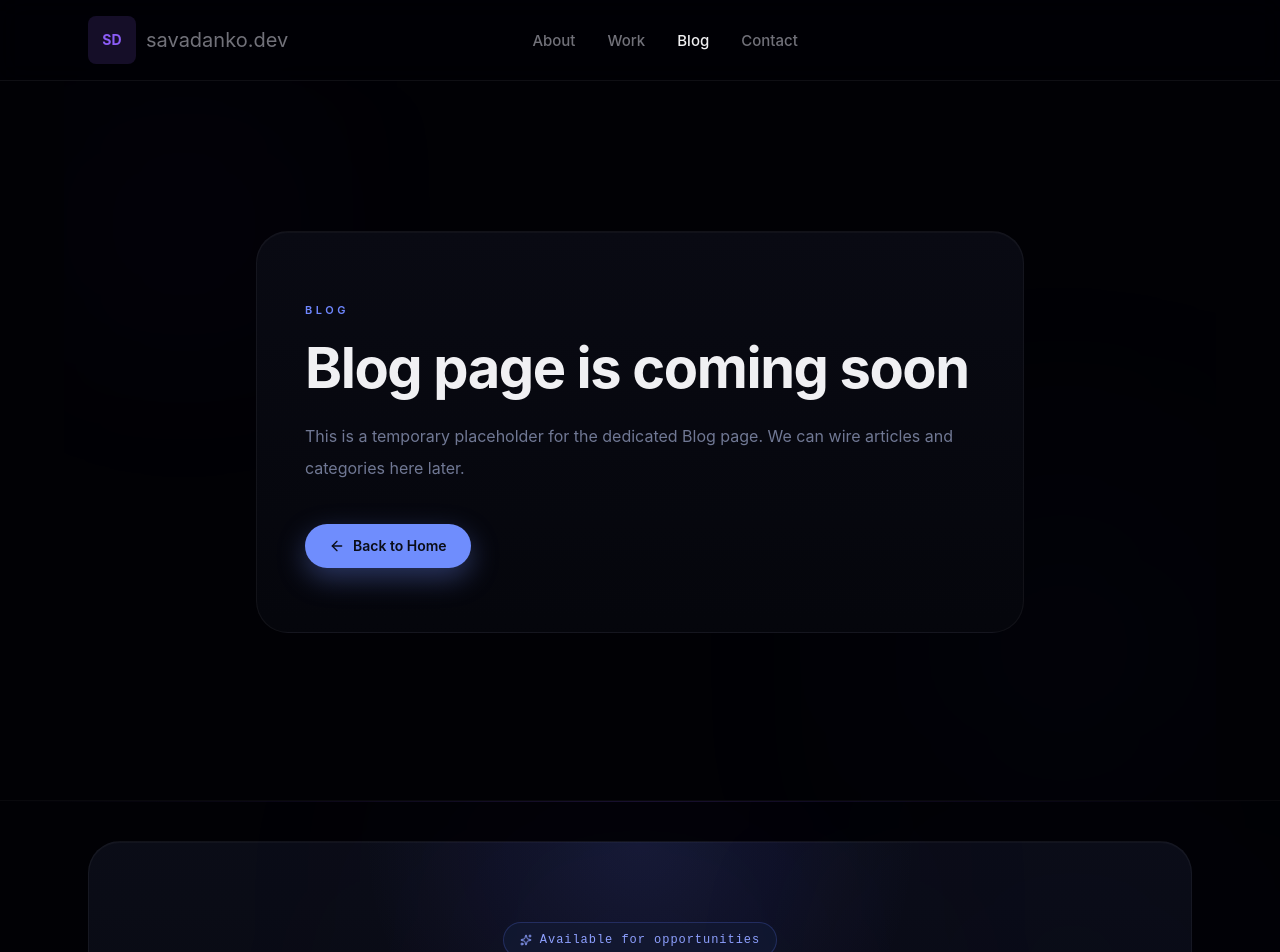
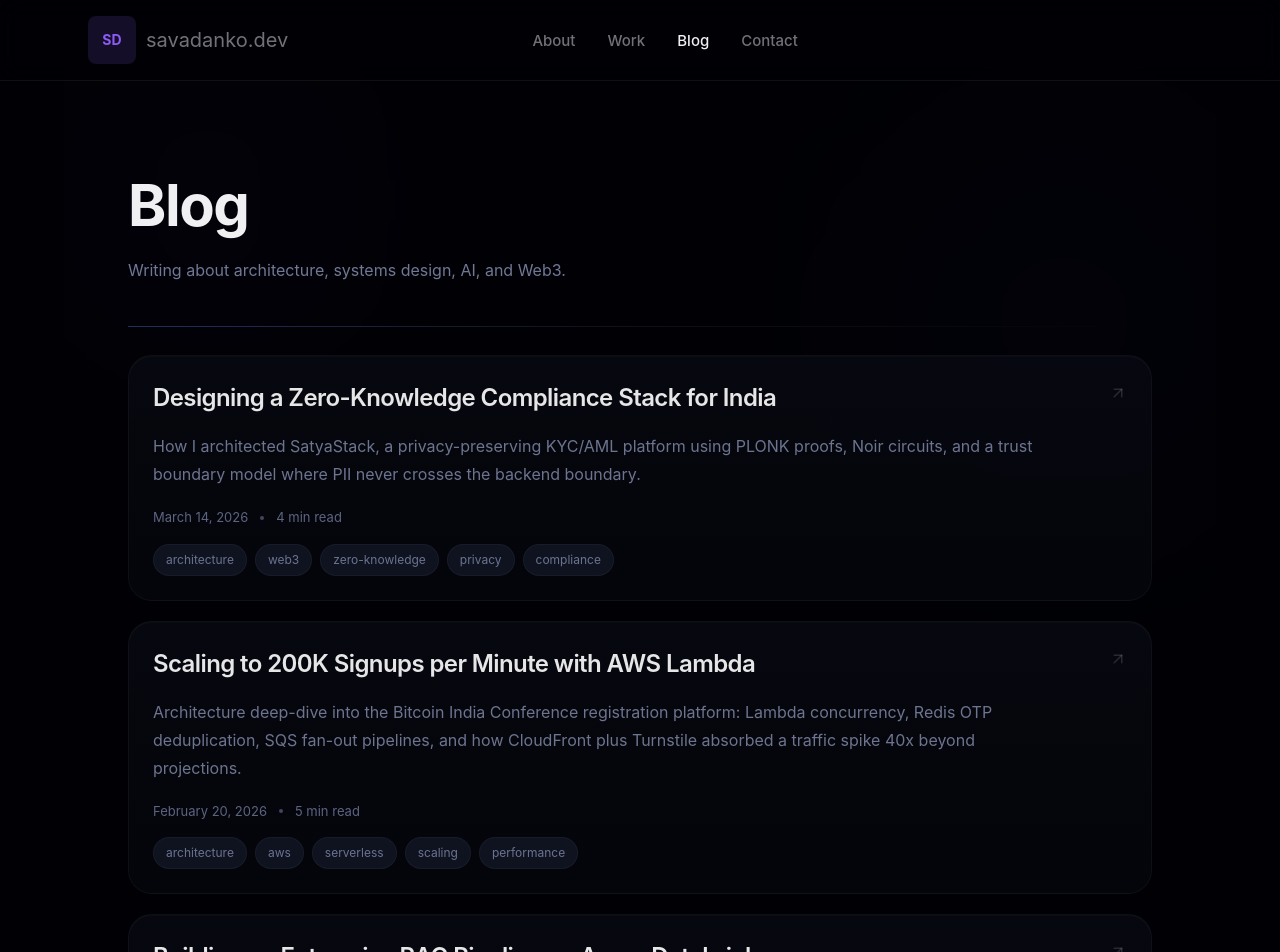
Before and after one commit to SaveliyDanko/savadanko-web, a React (Vite) app: page /blog in a window 1280 px wide. Shown: the top 952 px of the page. Built offline with nearby package versions, Linux system fonts and the light colour scheme.

Commit message:
feat: redesign blog page

```diff
--- /dev/null
+++ b/src/data/blog.ts
@@ -0,0 +1,47 @@
+export interface BlogPost {
+  id: string;
+  title: string;
+  excerpt: string;
+  publishedAt: string;
+  readingTime: string;
+  tags: string[];
+}
+
+export const blogPosts: BlogPost[] = [
+  {
+    id: "zk-compliance-stack",
+    title: "Designing a Zero-Knowledge Compliance Stack for India",
+    excerpt:
+      "How I architected SatyaStack, a privacy-preserving KYC/AML platform using PLONK proofs, Noir circuits, and a trust boundary model where PII never crosses the backend boundary.",
+    publishedAt: "March 14, 2026",
+    readingTime: "4 min read",
+    tags: ["architecture", "web3", "zero-knowledge", "privacy", "compliance"],
+  },
+  {
+    id: "scaling-lambda-signups",
+    title: "Scaling to 200K Signups per Minute with AWS Lambda",
+    excerpt:
+      "Architecture deep-dive into the Bitcoin India Conference registration platform: Lambda concurrency, Redis OTP deduplication, SQS fan-out pipelines, and how CloudFront plus Turnstile absorbed a traffic spike 40x beyond projections.",
+    publishedAt: "February 20, 2026",
+    readingTime: "5 min read",
+    tags: ["architecture", "aws", "serverless", "scaling", "performance"],
+  },
+  {
+    id: "enterprise-rag-pipeline",
+    title: "Building an Enterprise RAG Pipeline on Azure Databricks",
+    excerpt:
+      "How I designed a retrieval-augmented generation pipeline at Vanderlande: Unity Catalog governance, vectorization strategies, chunking trade-offs, and why we chose Azure AI Search over Pinecone.",
+    publishedAt: "January 28, 2026",
+    readingTime: "6 min read",
+    tags: ["architecture", "ai", "rag", "azure", "enterprise"],
+  },
+  {
+    id: "keycloak-migration",
+    title: "Zero-Downtime Keycloak Migration: v16 to v22 on Azure",
+    excerpt:
+      "Migrating a production IAM system serving 40,000 users from legacy Keycloak to containerized v22 on Azure App Service: Bicep IaC, database schema evolution, session continuity, and the rollback strategy that saved us.",
+    publishedAt: "December 15, 2025",
+    readingTime: "6 min read",
+    tags: ["architecture", "azure", "iam", "migration", "devops"],
+  },
+];
--- a/src/pages/BlogPage.tsx
+++ b/src/pages/BlogPage.tsx
@@ -1,11 +1,67 @@
-import { PlaceholderPage } from "./PlaceholderPage";
+import { ArrowUpRight } from "lucide-react";
+import { Section } from "@/components/layout";
+import { blogPosts } from "@/data/blog";
 
 export function BlogPage() {
   return (
-    <PlaceholderPage
-      eyebrow="Blog"
-      title="Blog page is coming soon"
-      description="This is a temporary placeholder for the dedicated Blog page. We can wire articles and categories here later."
-    />
+    <Section className="relative overflow-hidden py-24 sm:py-28">
+      <div className="pointer-events-none absolute left-14 top-12 h-44 w-44 rounded-full bg-primary/8 blur-[120px]" />
+      <div className="pointer-events-none absolute right-10 top-36 h-56 w-56 rounded-full bg-[#6280ff]/8 blur-[140px]" />
+
+      <div className="relative mx-auto max-w-5xl">
+        <div className="max-w-2xl">
+          <h1 className="text-4xl font-bold tracking-tight sm:text-5xl lg:text-[58px]">
+            Blog
+          </h1>
+          <p className="mt-5 text-[15px] leading-8 text-[#707894] sm:text-base">
+            Writing about architecture, systems design, AI, and Web3.
+          </p>
+        </div>
+
+        <div className="mt-10 h-px w-full bg-gradient-to-r from-[#22315a] via-white/[0.06] to-transparent" />
+
+        <div className="mt-7 space-y-5">
+          {blogPosts.map((post) => (
+            <article
+              key={post.id}
+              className="group rounded-[24px] border border-white/[0.04] bg-[linear-gradient(180deg,rgba(8,10,19,0.74),rgba(4,5,11,0.98))] px-5 py-5 shadow-[inset_0_1px_0_rgba(255,255,255,0.02)] transition-colors duration-300 hover:border-[#5f77ff]/16 sm:px-6 sm:py-6"
+            >
+              <div className="flex items-start justify-between gap-5">
+                <div className="min-w-0 flex-1">
+                  <h2 className="text-[22px] font-semibold tracking-tight text-white/90 sm:text-[24px]">
+                    {post.title}
+                  </h2>
+                  <p className="mt-4 max-w-4xl text-[15px] leading-7 text-[#6d748f] sm:text-base">
+                    {post.excerpt}
+                  </p>
+
+                  <div className="mt-5 flex flex-wrap items-center gap-3 text-[13px] text-[#5d6480]">
+                    <span>{post.publishedAt}</span>
+                    <span className="h-1 w-1 rounded-full bg-[#40465f]" />
+                    <span>{post.readingTime}</span>
+                  </div>
+
+                  <div className="mt-4 flex flex-wrap gap-2">
+                    {post.tags.map((tag) => (
+                      <span
+                        key={tag}
+                        className="rounded-full border border-white/[0.04] bg-[#101522]/95 px-3 py-1.5 text-[12px] text-[#6c7390]"
+                      >
+                        {tag}
+                      </span>
+                    ))}
+                  </div>
+                </div>
+
+                <ArrowUpRight
+                  size={18}
+                  className="mt-1 shrink-0 text-white/14 transition-colors duration-300 group-hover:text-[#8ea2ff]"
+                />
+              </div>
+            </article>
+          ))}
+        </div>
+      </div>
+    </Section>
   );
 }
```
Also changed, not shown: references/Blog.png (added).
